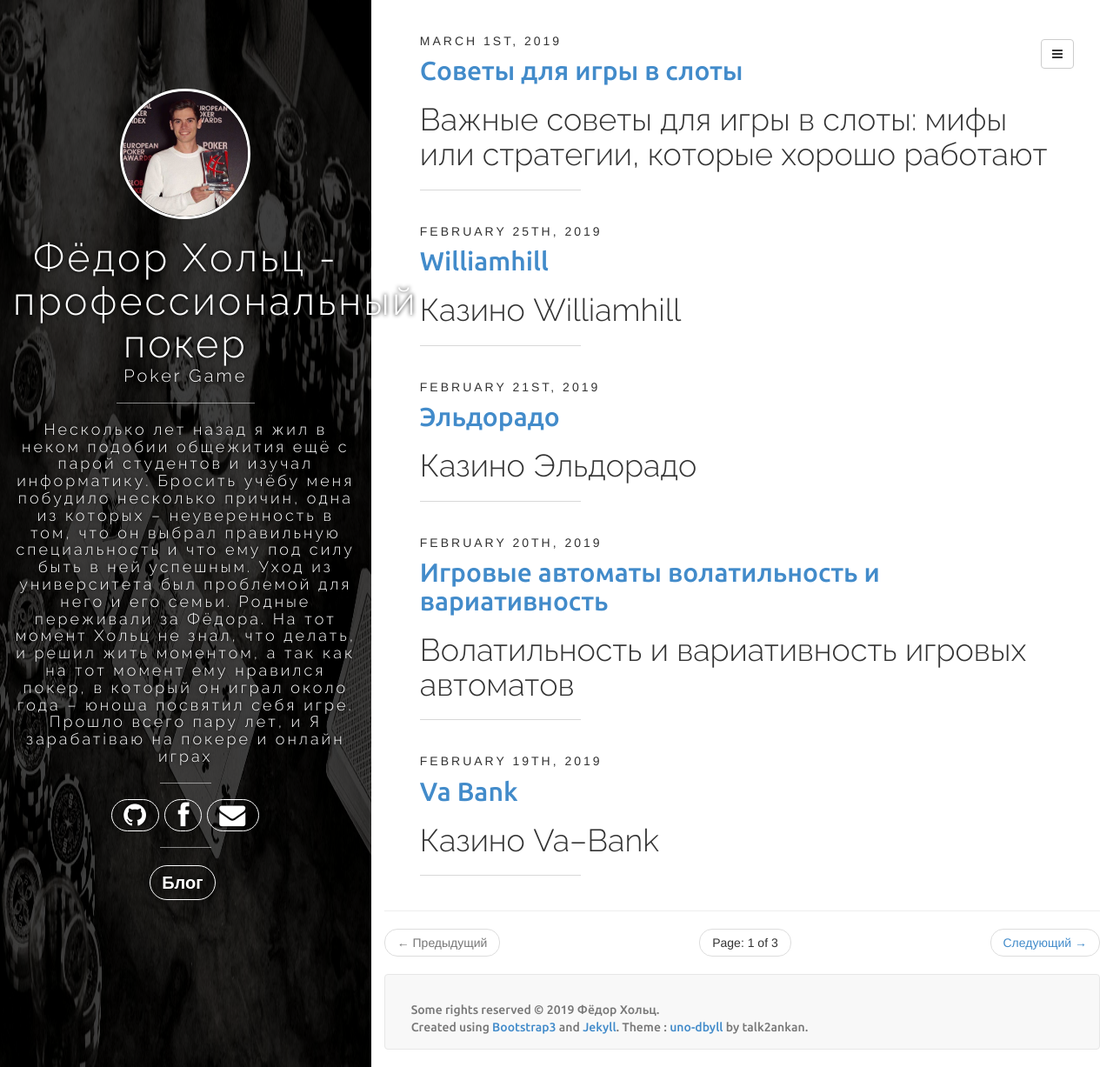
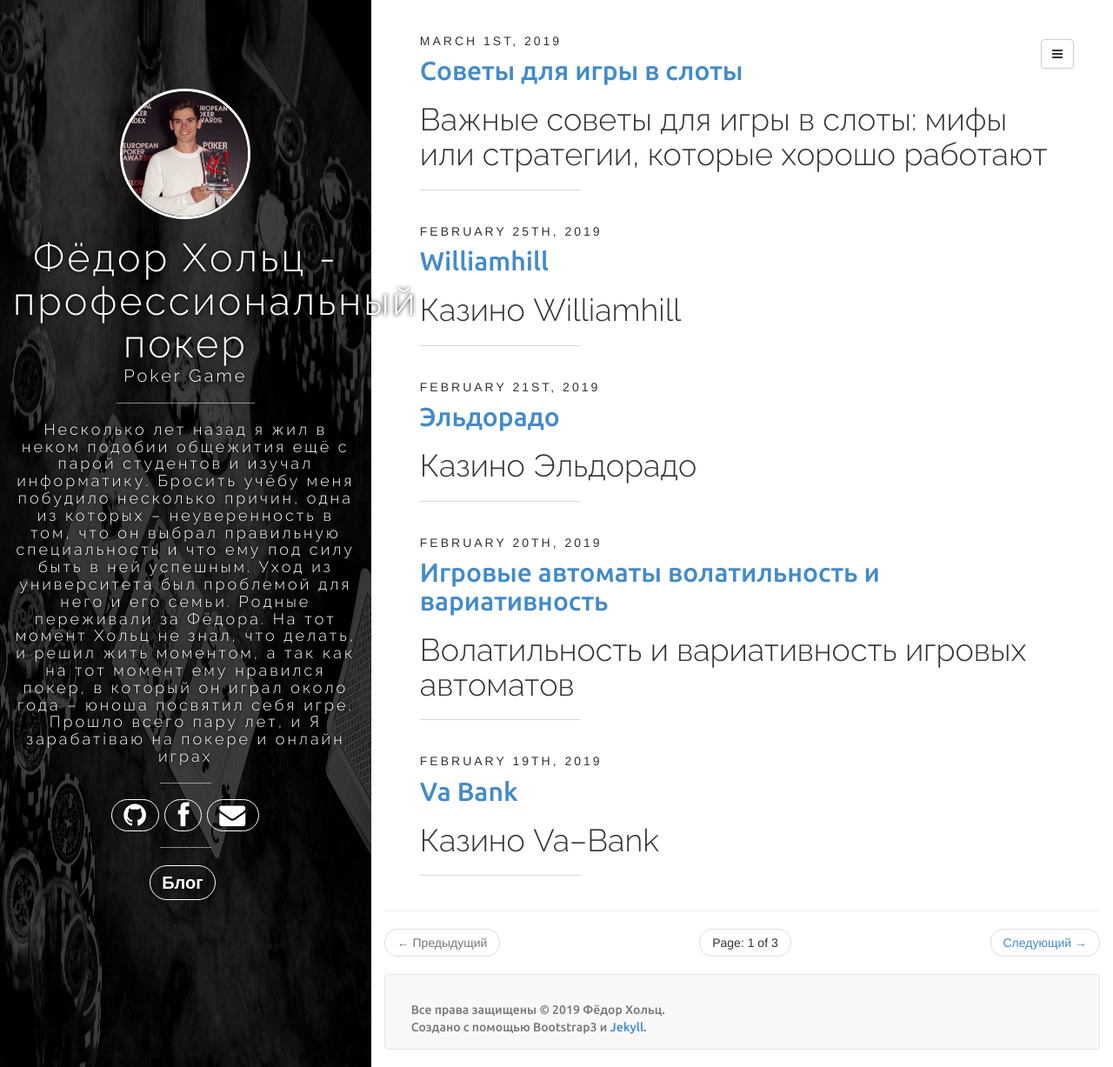
Before and after one commit to jarvisblog/jarvisblog.github.io, a Jekyll site: the page built from index.html, in a window 1280 px wide and 1227 px high. Shown: the whole window at 87% size. Built offline with Jekyll 4.4.1, drawn with Linux system fonts in a browser that asks for light colours; nearby versions of some CDN libraries; the list of posts is cut into pages by our own code; comment, search, counter and statistics services are not loaded.

Commit message:
Update default.html

```diff
--- a/_includes/default.html
+++ b/_includes/default.html
@@ -108,8 +108,8 @@
 
 <footer class="navbar navbar-default">
     <div class="container">
-      <p class="navbar-text pull-left">Some rights reserved &copy; {{ site.time | date: '%Y' }} {{ site.author.name }}. </br>
-      Created using <a class="navbar-button" href="https://github.com/twbs/bootstrap">Bootstrap3</a> and <a class="navbar-button" href="https://github.com/jekyll/jekyll">Jekyll</a>. Theme : <a class="navbar-button" href="https://github.com/talk2ankan/uno-dbyll">uno-dbyll</a> by talk2ankan.
+      <p class="navbar-text pull-left">Все права защищены &copy; {{ site.time | date: '%Y' }} {{ site.author.name }}. </br>
+      Создано с помощью Bootstrap3 и <a class="navbar-button" href="https://jekyllrb.com">Jekyll</a>.
  </p>
  </div>
   </footer>
```
